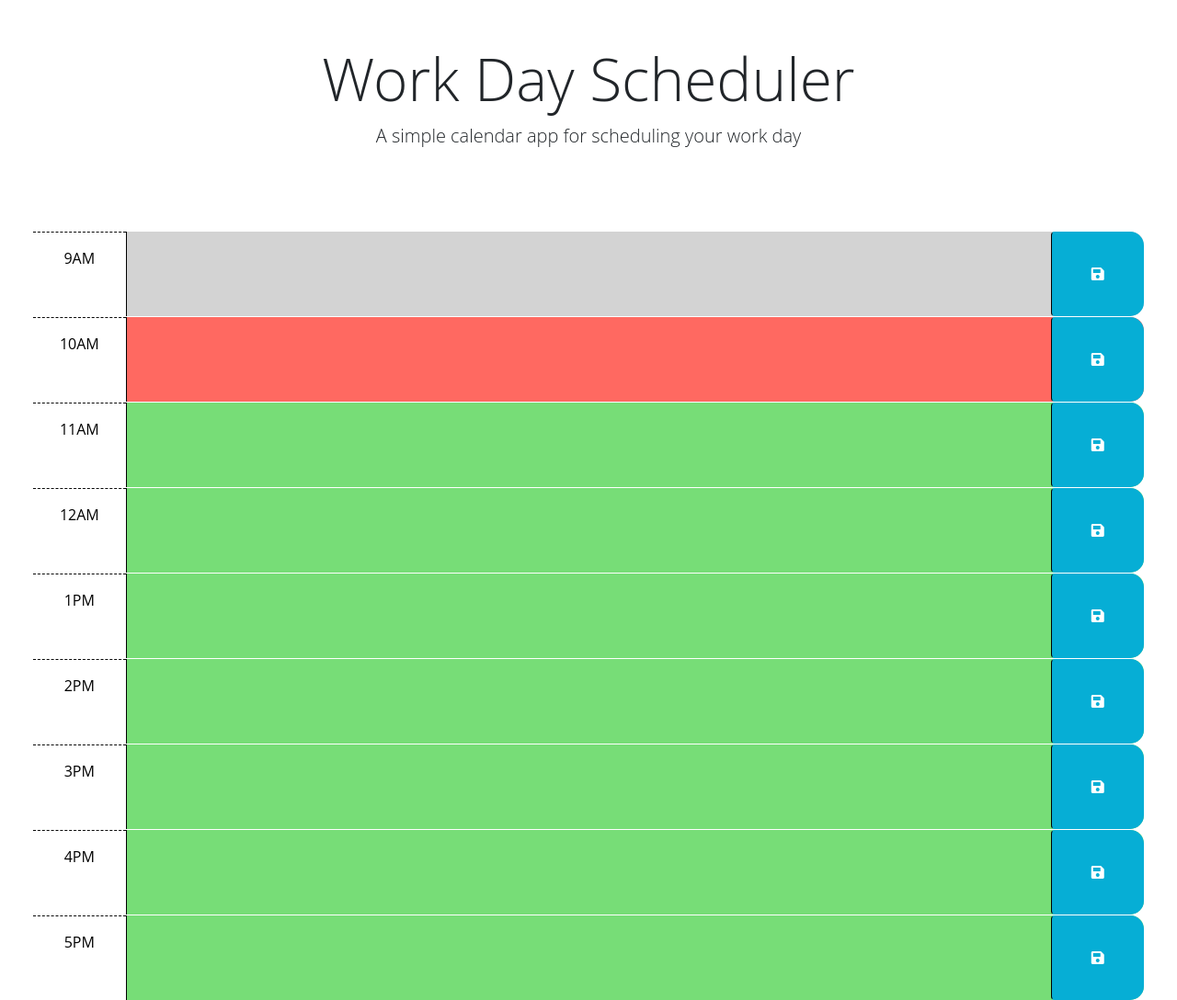
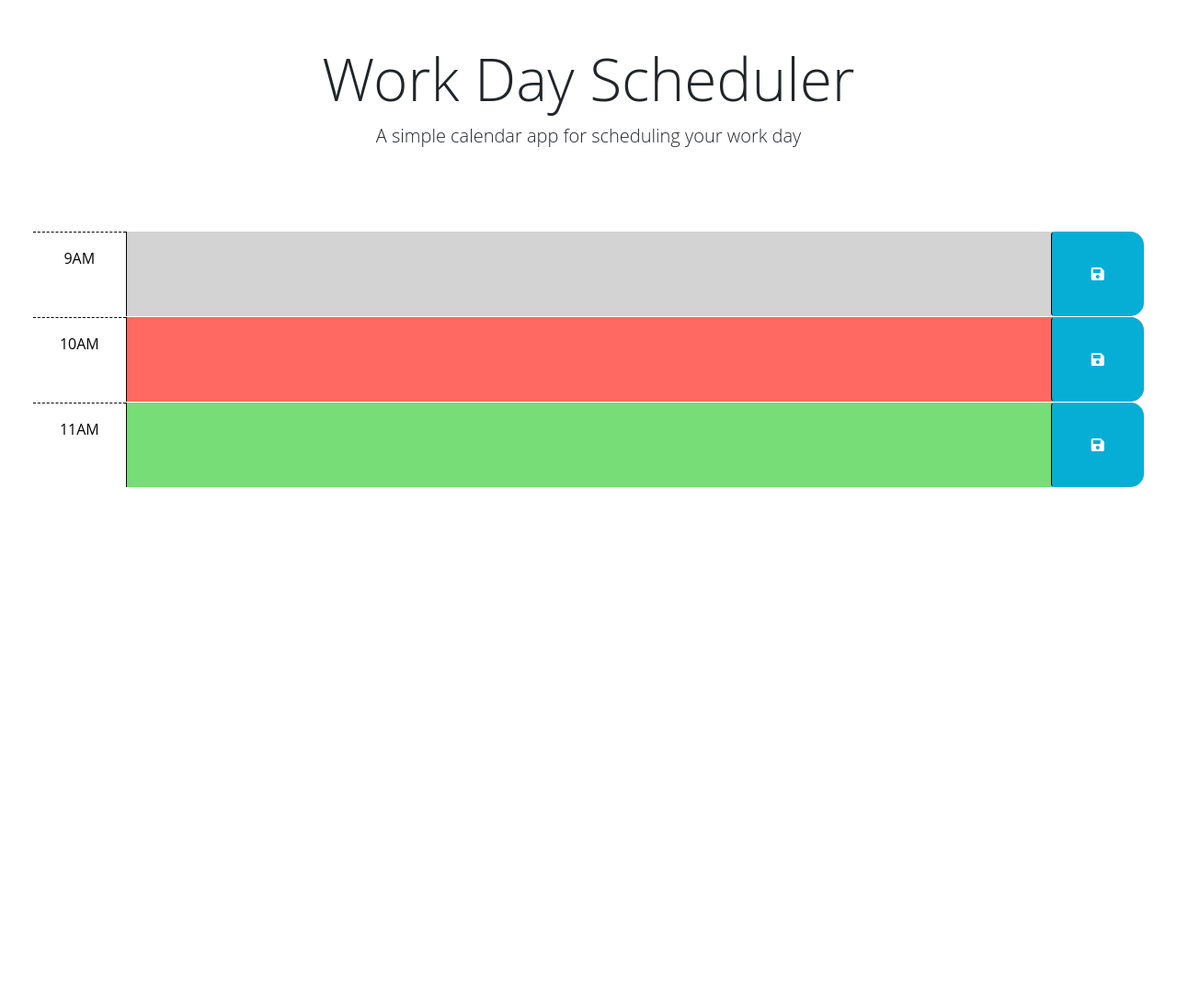
Before and after one commit to Bwilliams-88/scheduler, a plain HTML site: page index.html in a window 1280 px wide. Shown: the whole page at 92% size. After the commit the page ends 800 px from the top, so only its background shows below. Drawn offline with nearby package versions, Linux system fonts and the light colour scheme.

Commit message:
removed the times i previously added due to comment in index.html stating they are just an example and should be deleted or edited for finished product

```diff
--- a/Assets/script/script.js
+++ b/Assets/script/script.js
@@ -1,6 +1,10 @@
 // Wrap all code that interacts with the DOM in a call to jQuery to ensure that
 // the code isn't run until the browser has finished rendering all the elements
 // in the html.
+
+dayjs().day();
+console.log(dayjs());
+
 $(function () {
   // TODO: Add a listener for click events on the save button. This code should
   // use the id in the containing time-block as a key to save the user input in
--- a/index.html
+++ b/index.html
@@ -67,55 +67,6 @@
           <i class="fas fa-save" aria-hidden="true"></i>
         </button>
       </div>
-
-      <div id="hour-12" class="row time-block future">
-        <div class="col-2 col-md-1 hour text-center py-3">12AM</div>
-        <textarea class="col-8 col-md-10 description" rows="3"> </textarea>
-        <button class="btn saveBtn col-2 col-md-1" aria-label="save">
-          <i class="fas fa-save" aria-hidden="true"></i>
-        </button>
-      </div>
-
-      <div id="hour-1" class="row time-block future">
-        <div class="col-2 col-md-1 hour text-center py-3">1PM</div>
-        <textarea class="col-8 col-md-10 description" rows="3"> </textarea>
-        <button class="btn saveBtn col-2 col-md-1" aria-label="save">
-          <i class="fas fa-save" aria-hidden="true"></i>
-        </button>
-      </div>
-
-      <div id="hour-2" class="row time-block future">
-        <div class="col-2 col-md-1 hour text-center py-3">2PM</div>
-        <textarea class="col-8 col-md-10 description" rows="3"> </textarea>
-        <button class="btn saveBtn col-2 col-md-1" aria-label="save">
-          <i class="fas fa-save" aria-hidden="true"></i>
-        </button>
-      </div>
-
-      <div id="hour-3" class="row time-block future">
-        <div class="col-2 col-md-1 hour text-center py-3">3PM</div>
-        <textarea class="col-8 col-md-10 description" rows="3"> </textarea>
-        <button class="btn saveBtn col-2 col-md-1" aria-label="save">
-          <i class="fas fa-save" aria-hidden="true"></i>
-        </button>
-      </div>
-
-      <div id="hour-4" class="row time-block future">
-        <div class="col-2 col-md-1 hour text-center py-3">4PM</div>
-        <textarea class="col-8 col-md-10 description" rows="3"> </textarea>
-        <button class="btn saveBtn col-2 col-md-1" aria-label="save">
-          <i class="fas fa-save" aria-hidden="true"></i>
-        </button>
-      </div>
-
-      <div id="hour-5" class="row time-block future">
-        <div class="col-2 col-md-1 hour text-center py-3">5PM</div>
-        <textarea class="col-8 col-md-10 description" rows="3"> </textarea>
-        <button class="btn saveBtn col-2 col-md-1" aria-label="save">
-          <i class="fas fa-save" aria-hidden="true"></i>
-        </button>
-      </div>
-
     </div>
 
     <script src="https://cdnjs.cloudflare.com/ajax/libs/jquery/3.2.1/jquery.min.js"></script>
@@ -123,6 +74,6 @@
     integrity="sha256-iu/zLUB+QgISXBLCW/mcDi/rnf4m4uEDO0wauy76x7U="
     crossorigin="anonymous"></script>
 
-    <script src="script.js"></script>
+    <script src="./assets/script/script.js"></script>
   </body>
 </html>
```
